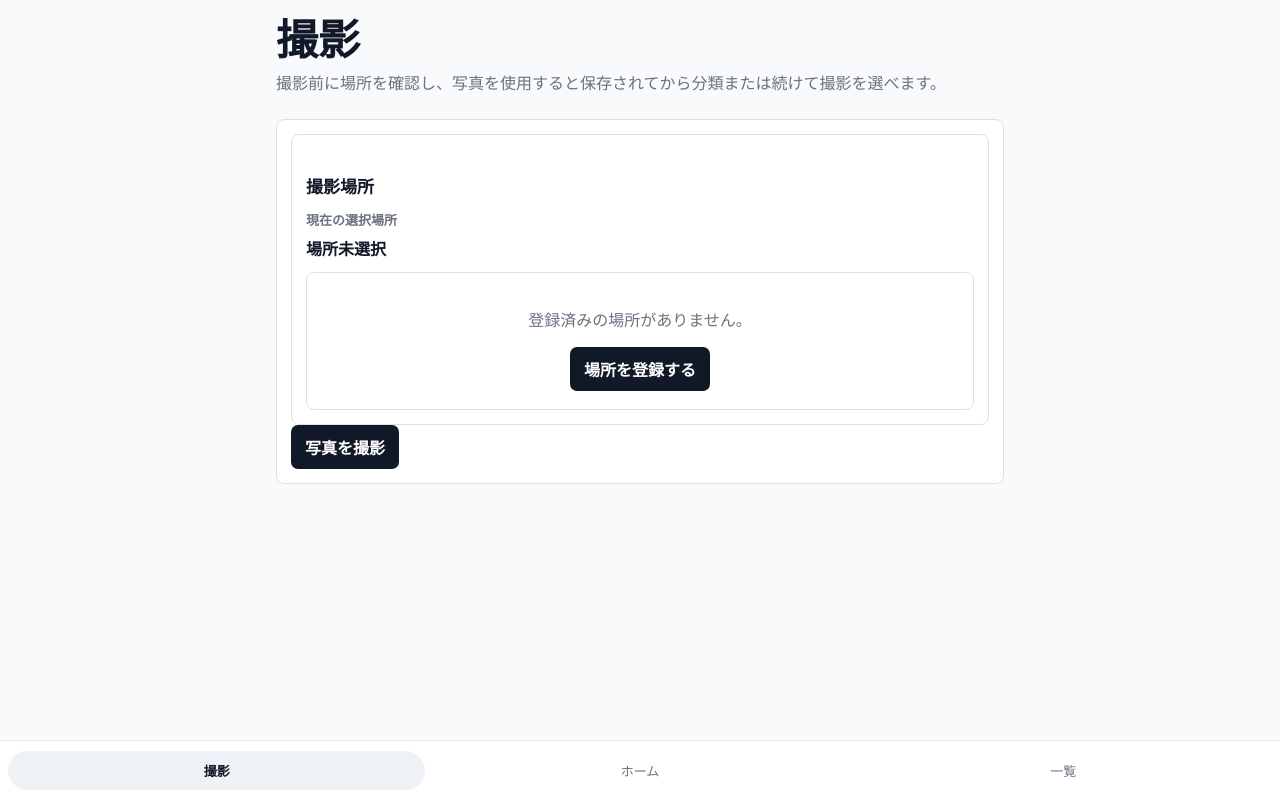
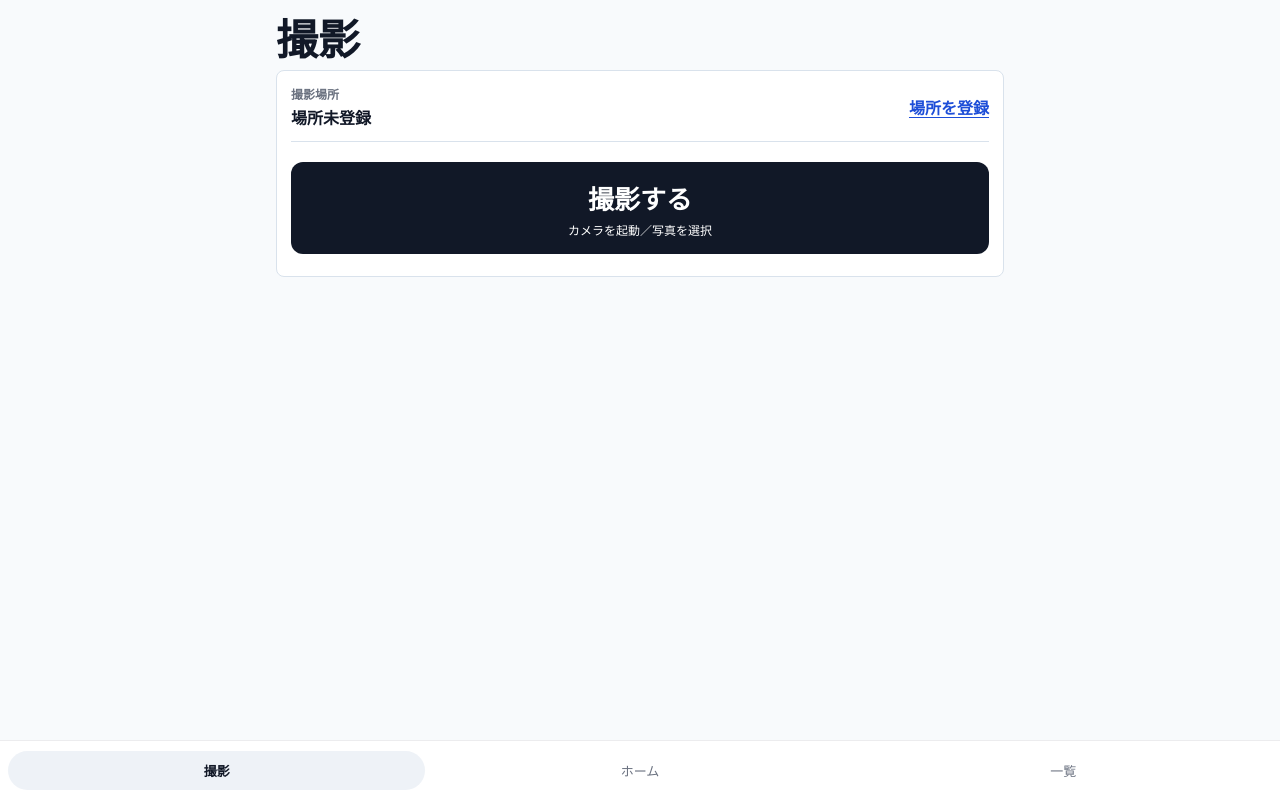
Before and after one commit to Fun-i-Con/FhotoFlicker, a Nuxt app: page /capture in a window 1280 px wide. Built offline with nearby package versions, Linux system fonts and the light colour scheme.

Commit message:
Improve capture screen usability

```diff
--- a/assets/css/main.css
+++ b/assets/css/main.css
@@ -33,6 +33,14 @@ body {
 a {
   color: inherit;
   text-decoration: none;
+}
+
+button:focus-visible,
+a:focus-visible,
+select:focus-visible,
+.hidden-input:focus-visible + .capture-button {
+  outline: 3px solid #2563eb;
+  outline-offset: 3px;
 }
 
 button,
@@ -443,7 +451,150 @@ button {
 }
 
 .hidden-input {
-  display: none;
+  position: absolute;
+  width: 1px;
+  height: 1px;
+  overflow: hidden;
+  clip-path: inset(50%);
+  white-space: nowrap;
+}
+
+.capture-panel {
+  display: grid;
+  gap: 12px;
+}
+
+.capture-location {
+  display: flex;
+  min-width: 0;
+  align-items: center;
+  justify-content: space-between;
+  gap: 12px;
+  padding-bottom: 12px;
+  border-bottom: 1px solid var(--line);
+}
+
+.capture-location > div {
+  display: grid;
+  min-width: 0;
+  gap: 3px;
+}
+
+.capture-location span {
+  color: var(--muted);
+  font-size: 12px;
+  font-weight: 700;
+}
+
+.capture-location strong {
+  overflow-wrap: anywhere;
+}
+
+.place-change-button,
+.place-register-link {
+  flex: 0 0 auto;
+  min-height: 40px;
+}
+
+.place-register-link {
+  display: inline-flex;
+  align-items: center;
+  color: #1d4ed8;
+  font-weight: 700;
+  text-decoration: underline;
+  text-underline-offset: 3px;
+}
+
+.capture-place-picker {
+  display: grid;
+  gap: 8px;
+}
+
+.capture-place-picker .field {
+  margin-bottom: 0;
+}
+
+.save-message {
+  margin: 0;
+}
+
+.capture-controls {
+  position: sticky;
+  bottom: calc(76px + env(safe-area-inset-bottom));
+  z-index: 10;
+  display: grid;
+  grid-template-columns: minmax(0, 1fr);
+  gap: 10px;
+  padding: 8px 0;
+  background: rgba(248, 250, 252, 0.96);
+}
+
+.capture-controls.has-pending {
+  grid-template-columns: minmax(0, 1fr) minmax(0, 0.72fr);
+}
+
+.capture-button,
+.pending-card {
+  min-width: 0;
+  min-height: 92px;
+  border-radius: 12px;
+}
+
+.capture-button {
+  display: flex;
+  flex-direction: column;
+  gap: 5px;
+  padding: 12px;
+  text-align: center;
+}
+
+.capture-button strong {
+  font-size: clamp(20px, 6vw, 26px);
+}
+
+.capture-button span {
+  font-size: 12px;
+  font-weight: 500;
+}
+
+.capture-button.is-saving {
+  cursor: wait;
+  opacity: 0.72;
+}
+
+.pending-card {
+  display: grid;
+  align-content: center;
+  justify-items: center;
+  gap: 3px;
+  overflow: hidden;
+  border: 1px solid var(--line);
+  padding: 6px;
+  background: var(--surface);
+  text-align: center;
+}
+
+.pending-thumbnail {
+  width: 38px;
+  height: 38px;
+  border-radius: 6px;
+  object-fit: cover;
+}
+
+.pending-card-count {
+  color: var(--muted);
+  font-size: 11px;
+}
+
+.pending-card strong {
+  font-size: 14px;
+}
+
+@media (min-width: 768px) {
+  .capture-controls {
+    position: static;
+    background: transparent;
+  }
 }
 
 @media (min-width: 640px) {
--- a/pages/capture.vue
+++ b/pages/capture.vue
@@ -1,20 +1,25 @@
 <script setup lang="ts">
-import { computed, onMounted, ref } from 'vue'
-import { navigateTo } from 'nuxt/app'
+import { computed, onMounted, onUnmounted, ref } from 'vue'
 import { usePhotoDb } from '~/composables/usePhotoDb'
-import type { Place } from '~/types/photo'
+import type { DraftPhoto, Place } from '~/types/photo'
 
 const db = usePhotoDb()
 const places = ref<Place[]>([])
 const selectedPlaceId = ref('')
+const photoInput = ref<HTMLInputElement | null>(null)
+const pendingCount = ref(0)
+const latestDraft = ref<DraftPhoto | null>(null)
+const latestDraftImageUrl = ref('')
 const isLocating = ref(false)
+const isSaving = ref(false)
+const isChangingPlace = ref(false)
 const locationError = ref('')
 const locationMessage = ref('')
 const error = ref('')
 const saveMessage = ref('')
 
 const selectedPlace = computed(() => places.value.find((place) => place.id === selectedPlaceId.value) || null)
-const selectedPlaceName = computed(() => selectedPlace.value?.name || '場所未選択')
+const selectedPlaceName = computed(() => selectedPlace.value?.name || (hasPlaces.value ? '場所未選択' : '場所未登録'))
 const hasPlaces = computed(() => places.value.length > 0)
 
 function getLocationErrorMessage(code: number) {
@@ -30,6 +35,21 @@ function getLocationErrorMessage(code: number) {
 
 async function loadPlaces() {
   places.value = await db.getPlaces()
+}
+
+async function loadDrafts() {
+  const drafts = await db.getDrafts()
+  pendingCount.value = drafts.length
+  latestDraft.value = drafts[drafts.length - 1] || null
+
+  if (latestDraftImageUrl.value) {
+    URL.revokeObjectURL(latestDraftImageUrl.value)
+    latestDraftImageUrl.value = ''
+  }
+
+  if (latestDraft.value) {
+    latestDraftImageUrl.value = db.createObjectUrl(latestDraft.value)
+  }
 }
 
 function requestCurrentLocation() {
@@ -83,6 +103,7 @@ async function initializeCapture() {
   try {
     await db.init()
     await loadPlaces()
+    await loadDrafts()
     requestCurrentLocation()
   } catch (err) {
     error.value = err instanceof Error ? err.message : 'データの読み込みに失敗しました。'
@@ -90,9 +111,8 @@ async function initializeCapture() {
 }
 
 function resetPhotoInput() {
-  const input = document.getElementById('photo-input') as HTMLInputElement | null
-  if (input) {
-    input.value = ''
+  if (photoInput.value) {
+    photoInput.value.value = ''
   }
 }
 
@@ -104,7 +124,6 @@ async function handleFile(event: Event) {
   saveMessage.value = ''
 
   if (!file) {
-    error.value = '写真を選択してください。'
     return
   }
 
@@ -112,91 +131,101 @@ async function handleFile(event: Event) {
 }
 
 async function savePhotoForLater(file: File) {
+  if (isSaving.value) {
+    return
+  }
+
+  isSaving.value = true
   try {
     await db.init()
     await db.saveDraft(file, selectedPlaceId.value || undefined)
-    saveMessage.value = '写真を保存しました。分類するか、続けて撮影できます。'
+    await loadDrafts()
+    saveMessage.value = `保存しました（分類待ち ${pendingCount.value}枚）`
   } catch (err) {
     error.value = err instanceof Error ? err.message : '保存に失敗しました。'
   } finally {
+    isSaving.value = false
     resetPhotoInput()
   }
 }
 
-async function goToClassification() {
-  await navigateTo('/classify')
+onMounted(initializeCapture)
+
+onUnmounted(() => {
+  if (latestDraftImageUrl.value) {
+    URL.revokeObjectURL(latestDraftImageUrl.value)
   }
-
-function continueCapturing() {
-  saveMessage.value = ''
-  error.value = ''
-  resetPhotoInput()
-}
-
-onMounted(initializeCapture)
+})
 </script>
 
 <template>
   <AppShell>
     <h1 class="page-title">撮影</h1>
-    <p class="page-lead">撮影前に場所を確認し、写真を使用すると保存されてから分類または続けて撮影を選べます。</p>
-
     <section class="capture-panel">
-      <section class="form-panel">
-        <h2 class="section-title">撮影場所</h2>
-        <p class="message" v-if="isLocating">位置情報を取得しています...</p>
-        <p class="message" v-if="locationMessage">{{ locationMessage }}</p>
-        <p class="message error" v-if="locationError">{{ locationError }}</p>
-
-        <div class="field">
-          <span>現在の選択場所</span>
+      <div class="capture-location">
+        <div>
+          <span>撮影場所</span>
           <strong>{{ selectedPlaceName }}</strong>
         </div>
+        <button
+          v-if="hasPlaces"
+          class="secondary-button place-change-button"
+          type="button"
+          :aria-expanded="isChangingPlace"
+          @click="isChangingPlace = !isChangingPlace"
+        >
+          変更
+        </button>
+        <NuxtLink v-else class="place-register-link" to="/places">場所を登録</NuxtLink>
+      </div>
 
-        <template v-if="hasPlaces">
+      <p v-if="isLocating" class="message">位置情報を取得しています...</p>
+      <p v-if="locationMessage" class="message">{{ locationMessage }}</p>
+      <p v-if="locationError" class="message error">{{ locationError }}</p>
+
+      <div v-if="isChangingPlace && hasPlaces" class="capture-place-picker">
         <label class="field">
-            <span>場所を手動で選択</span>
-            <select v-model="selectedPlaceId" :disabled="isLocating">
+          <span>撮影場所を選択</span>
+          <select v-model="selectedPlaceId" :disabled="isLocating" @change="isChangingPlace = false">
             <option value="">場所未選択</option>
             <option v-for="place in places" :key="place.id" :value="place.id">
               {{ place.name }}
             </option>
           </select>
         </label>
-
-          <div class="button-row">
         <button class="secondary-button" type="button" :disabled="isLocating" @click="requestCurrentLocation">
-              現在地から再選択
+          現在地から選択
         </button>
       </div>
-        </template>
 
-        <div v-else class="empty-state">
-          <p>登録済みの場所がありません。</p>
-          <NuxtLink class="primary-button" to="/places">場所を登録する</NuxtLink>
-        </div>
-      </section>
-
-      <label class="file-button" for="photo-input">写真を撮影</label>
+      <p v-if="saveMessage" class="message save-message" role="status" aria-live="polite">{{ saveMessage }}</p>
+      <div class="capture-controls" :class="{ 'has-pending': pendingCount > 0 }">
         <input
           id="photo-input"
+          ref="photoInput"
           class="hidden-input"
           type="file"
           accept="image/*"
           capture="environment"
+          aria-label="写真を撮影または選択"
+          :disabled="isSaving"
           @change="handleFile"
         />
-
-      <p v-if="saveMessage" class="message">{{ saveMessage }}</p>
-      <div v-if="saveMessage" class="button-row">
-        <button class="primary-button" type="button" @click="goToClassification">
-          分類する
-        </button>
-        <button class="secondary-button" type="button" @click="continueCapturing">
-          続けて撮影する
-        </button>
+        <label
+          class="file-button capture-button"
+          :class="{ 'is-saving': isSaving }"
+          :aria-disabled="isSaving"
+          for="photo-input"
+        >
+          <strong>{{ isSaving ? '保存中...' : '撮影する' }}</strong>
+          <span>カメラを起動／写真を選択</span>
+        </label>
+        <NuxtLink v-if="pendingCount > 0" class="pending-card" to="/classify">
+          <img v-if="latestDraftImageUrl" class="pending-thumbnail" :src="latestDraftImageUrl" alt="" />
+          <span class="pending-card-count">分類待ち {{ pendingCount }}枚</span>
+          <strong>分類する</strong>
+        </NuxtLink>
       </div>
-
       <p v-if="error" class="message error">{{ error }}</p>
     </section>
   </AppShell>
```
Lines whose indentation alone changed are shown as unchanged.
